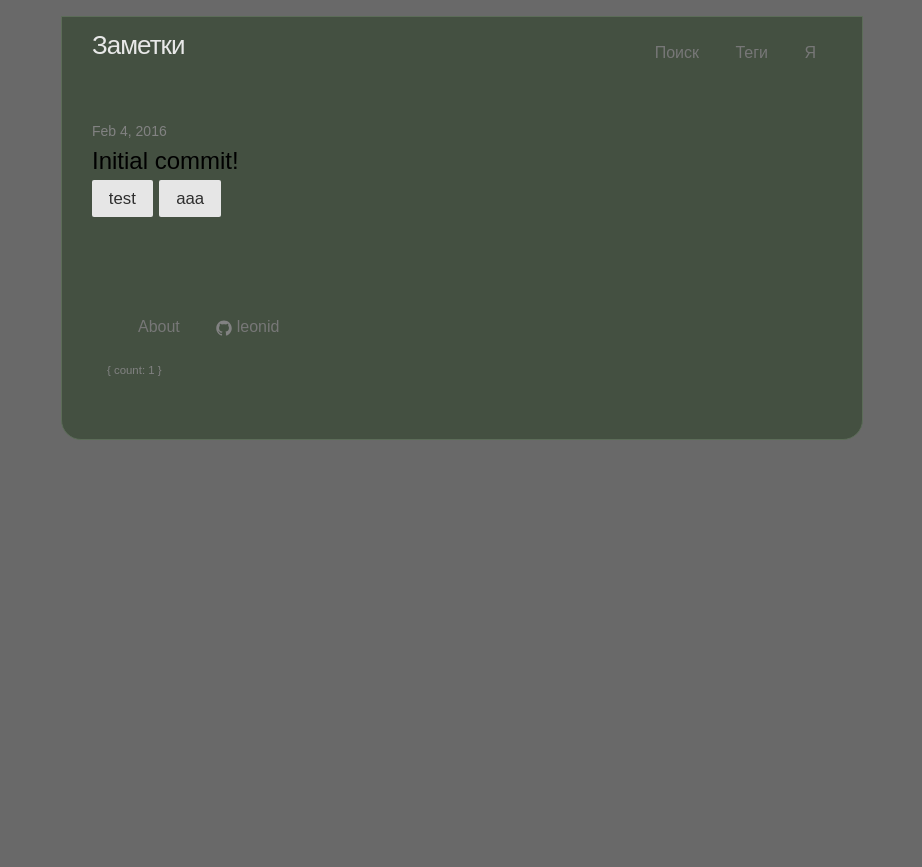
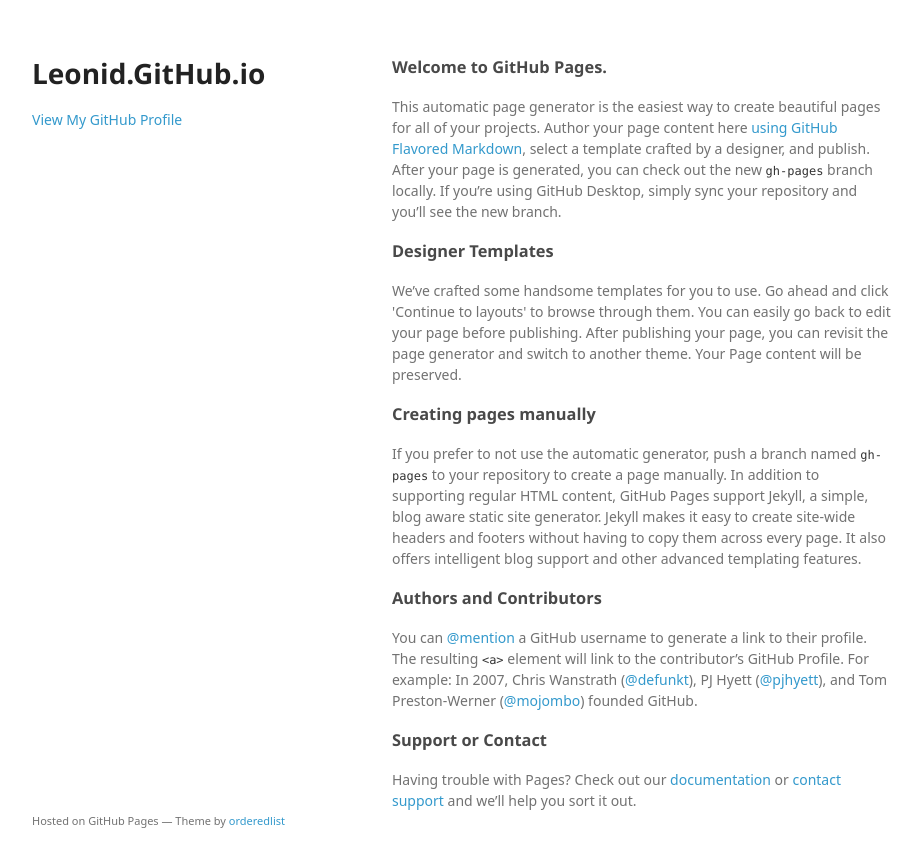
Before and after one commit to leonid/leonid.github.io, a Jekyll site: the page index.html, which Jekyll copies as it is, in a window 1280 px wide. Shown: the top 867 px of the page, without its empty margins (178-1100 px from the left). Built offline with Jekyll 4.4.1, drawn with Linux system fonts in a browser that asks for light colours; some web fonts are replaced.

Commit message:
Replace master branch with page content via GitHub

```diff
--- a/index.html
+++ b/index.html
@@ -1,30 +1,58 @@
----
-layout: default
----
+<!doctype html>
+<html>
+  <head>
+    <meta charset="utf-8">
+    <meta http-equiv="X-UA-Compatible" content="chrome=1">
+    <title>Leonid.GitHub.io by leonid</title>
 
-<div class="home">
+    <link rel="stylesheet" href="stylesheets/styles.css">
+    <link rel="stylesheet" href="stylesheets/github-light.css">
+    <meta name="viewport" content="width=device-width">
+    <!--[if lt IE 9]>
+    <script src="//html5shiv.googlecode.com/svn/trunk/html5.js"></script>
+    <![endif]-->
+  </head>
+  <body>
+    <div class="wrapper">
+      <header>
+        <h1>Leonid.GitHub.io</h1>
+        <p></p>
 
-    <!--<h1 class="page-heading">Записи</h1>-->
 
-    <ul class="post-list">
-        {% for post in site.posts %}
-        <li>
-            <span class="post-meta">{{ post.date | date: "%b %-d, %Y" }}</span>
+        <p class="view"><a href="https://github.com/leonid">View My GitHub Profile</a></p>
 
-            <h2>
-                <a class="post-link"
-                   href="{{ post.url | prepend: site.baseurl }}">{{ post.title
-                    }}</a>
-                {% for tag in post.tags %}
-                <span class="button-xsmall button-success pure-button">{{tag}}</span>
-                {% endfor %}
-            </h2>
+      </header>
+      <section>
+        <h3>
+<a id="welcome-to-github-pages" class="anchor" href="#welcome-to-github-pages" aria-hidden="true"><span aria-hidden="true" class="octicon octicon-link"></span></a>Welcome to GitHub Pages.</h3>
 
-        </li>
-        {% endfor %}
-    </ul>
+<p>This automatic page generator is the easiest way to create beautiful pages for all of your projects. Author your page content here <a href="https://guides.github.com/features/mastering-markdown/">using GitHub Flavored Markdown</a>, select a template crafted by a designer, and publish. After your page is generated, you can check out the new <code>gh-pages</code> branch locally. If you’re using GitHub Desktop, simply sync your repository and you’ll see the new branch.</p>
 
-    <!--<p class="rss-subscribe">подписаться <a href="{{ "/feed.xml" | prepend:-->
-        <!--site.baseurl }}">на RSS</a></p>-->
+<h3>
+<a id="designer-templates" class="anchor" href="#designer-templates" aria-hidden="true"><span aria-hidden="true" class="octicon octicon-link"></span></a>Designer Templates</h3>
 
-</div>
+<p>We’ve crafted some handsome templates for you to use. Go ahead and click 'Continue to layouts' to browse through them. You can easily go back to edit your page before publishing. After publishing your page, you can revisit the page generator and switch to another theme. Your Page content will be preserved.</p>
+
+<h3>
+<a id="creating-pages-manually" class="anchor" href="#creating-pages-manually" aria-hidden="true"><span aria-hidden="true" class="octicon octicon-link"></span></a>Creating pages manually</h3>
+
+<p>If you prefer to not use the automatic generator, push a branch named <code>gh-pages</code> to your repository to create a page manually. In addition to supporting regular HTML content, GitHub Pages support Jekyll, a simple, blog aware static site generator. Jekyll makes it easy to create site-wide headers and footers without having to copy them across every page. It also offers intelligent blog support and other advanced templating features.</p>
+
+<h3>
+<a id="authors-and-contributors" class="anchor" href="#authors-and-contributors" aria-hidden="true"><span aria-hidden="true" class="octicon octicon-link"></span></a>Authors and Contributors</h3>
+
+<p>You can <a href="https://help.github.com/articles/basic-writing-and-formatting-syntax/#mentioning-users-and-teams" class="user-mention">@mention</a> a GitHub username to generate a link to their profile. The resulting <code>&lt;a&gt;</code> element will link to the contributor’s GitHub Profile. For example: In 2007, Chris Wanstrath (<a href="https://github.com/defunkt" class="user-mention">@defunkt</a>), PJ Hyett (<a href="https://github.com/pjhyett" class="user-mention">@pjhyett</a>), and Tom Preston-Werner (<a href="https://github.com/mojombo" class="user-mention">@mojombo</a>) founded GitHub.</p>
+
+<h3>
+<a id="support-or-contact" class="anchor" href="#support-or-contact" aria-hidden="true"><span aria-hidden="true" class="octicon octicon-link"></span></a>Support or Contact</h3>
+
+<p>Having trouble with Pages? Check out our <a href="https://help.github.com/pages">documentation</a> or <a href="https://github.com/contact">contact support</a> and we’ll help you sort it out.</p>
+      </section>
+      <footer>
+        <p><small>Hosted on GitHub Pages &mdash; Theme by <a href="https://github.com/orderedlist">orderedlist</a></small></p>
+      </footer>
+    </div>
+    <script src="javascripts/scale.fix.js"></script>
+
+  </body>
+</html>
--- /dev/null
+++ b/javascripts/scale.fix.js
@@ -0,0 +1,17 @@
+var metas = document.getElementsByTagName('meta');
+var i;
+if (navigator.userAgent.match(/iPhone/i)) {
+  for (i=0; i<metas.length; i++) {
+    if (metas[i].name == "viewport") {
+      metas[i].content = "width=device-width, minimum-scale=1.0, maximum-scale=1.0";
+    }
+  }
+  document.addEventListener("gesturestart", gestureStart, false);
+}
+function gestureStart() {
+  for (i=0; i<metas.length; i++) {
+    if (metas[i].name == "viewport") {
+      metas[i].content = "width=device-width, minimum-scale=0.25, maximum-scale=1.6";
+    }
+  }
+}
--- /dev/null
+++ b/stylesheets/github-light.css
@@ -0,0 +1,115 @@
+/*
+   Copyright 2014 GitHub Inc.
+
+   Licensed under the Apache License, Version 2.0 (the "License");
+   you may not use this file except in compliance with the License.
+   You may obtain a copy of the License at
+
+       http://www.apache.org/licenses/LICENSE-2.0
+
+   Unless required by applicable law or agreed to in writing, software
+   distributed under the License is distributed on an "AS IS" BASIS,
+   WITHOUT WARRANTIES OR CONDITIONS OF ANY KIND, either express or implied.
+   See the License for the specific language governing permissions and
+   limitations under the License.
+
+*/
+
+.pl-c /* comment */ {
+  color: #969896;
+}
+
+.pl-c1      /* constant, markup.raw, meta.diff.header, meta.module-reference, meta.property-name, support, support.constant, support.variable, variable.other.constant */,
+.pl-s .pl-v /* string variable */ {
+  color: #0086b3;
+}
+
+.pl-e  /* entity */,
+.pl-en /* entity.name */ {
+  color: #795da3;
+}
+
+.pl-s .pl-s1 /* string source */,
+.pl-smi      /* storage.modifier.import, storage.modifier.package, storage.type.java, variable.other, variable.parameter.function */ {
+  color: #333;
+}
+
+.pl-ent /* entity.name.tag */ {
+  color: #63a35c;
+}
+
+.pl-k /* keyword, storage, storage.type */ {
+  color: #a71d5d;
+}
+
+.pl-pds              /* punctuation.definition.string, string.regexp.character-class */,
+.pl-s                /* string */,
+.pl-s .pl-pse .pl-s1 /* string punctuation.section.embedded source */,
+.pl-sr               /* string.regexp */,
+.pl-sr .pl-cce       /* string.regexp constant.character.escape */,
+.pl-sr .pl-sra       /* string.regexp string.regexp.arbitrary-repitition */,
+.pl-sr .pl-sre       /* string.regexp source.ruby.embedded */ {
+  color: #183691;
+}
+
+.pl-v /* variable */ {
+  color: #ed6a43;
+}
+
+.pl-id /* invalid.deprecated */ {
+  color: #b52a1d;
+}
+
+.pl-ii /* invalid.illegal */ {
+  background-color: #b52a1d;
+  color: #f8f8f8;
+}
+
+.pl-sr .pl-cce /* string.regexp constant.character.escape */ {
+  color: #63a35c;
+  font-weight: bold;
+}
+
+.pl-ml /* markup.list */ {
+  color: #693a17;
+}
+
+.pl-mh        /* markup.heading */,
+.pl-mh .pl-en /* markup.heading entity.name */,
+.pl-ms        /* meta.separator */ {
+  color: #1d3e81;
+  font-weight: bold;
+}
+
+.pl-mq /* markup.quote */ {
+  color: #008080;
+}
+
+.pl-mi /* markup.italic */ {
+  color: #333;
+  font-style: italic;
+}
+
+.pl-mb /* markup.bold */ {
+  color: #333;
+  font-weight: bold;
+}
+
+.pl-md /* markup.deleted, meta.diff.header.from-file */ {
+  background-color: #ffecec;
+  color: #bd2c00;
+}
+
+.pl-mi1 /* markup.inserted, meta.diff.header.to-file */ {
+  background-color: #eaffea;
+  color: #55a532;
+}
+
+.pl-mdr /* meta.diff.range */ {
+  color: #795da3;
+  font-weight: bold;
+}
+
+.pl-mo /* meta.output */ {
+  color: #1d3e81;
+}
--- /dev/null
+++ b/stylesheets/styles.css
@@ -0,0 +1,324 @@
+@font-face {
+  font-family: 'Noto Sans';
+  font-weight: 400;
+  font-style: normal;
+  src: url('../fonts/Noto-Sans-regular/Noto-Sans-regular.eot');
+  src: url('../fonts/Noto-Sans-regular/Noto-Sans-regular.eot?#iefix') format('embedded-opentype'),
+       local('Noto Sans'),
+       local('Noto-Sans-regular'),
+       url('../fonts/Noto-Sans-regular/Noto-Sans-regular.woff2') format('woff2'),
+       url('../fonts/Noto-Sans-regular/Noto-Sans-regular.woff') format('woff'),
+       url('../fonts/Noto-Sans-regular/Noto-Sans-regular.ttf') format('truetype'),
+       url('../fonts/Noto-Sans-regular/Noto-Sans-regular.svg#NotoSans') format('svg');
+}
+
+@font-face {
+  font-family: 'Noto Sans';
+  font-weight: 700;
+  font-style: normal;
+  src: url('../fonts/Noto-Sans-700/Noto-Sans-700.eot');
+  src: url('../fonts/Noto-Sans-700/Noto-Sans-700.eot?#iefix') format('embedded-opentype'),
+       local('Noto Sans Bold'),
+       local('Noto-Sans-700'),
+       url('../fonts/Noto-Sans-700/Noto-Sans-700.woff2') format('woff2'),
+       url('../fonts/Noto-Sans-700/Noto-Sans-700.woff') format('woff'),
+       url('../fonts/Noto-Sans-700/Noto-Sans-700.ttf') format('truetype'),
+       url('../fonts/Noto-Sans-700/Noto-Sans-700.svg#NotoSans') format('svg');
+}
+
+@font-face {
+  font-family: 'Noto Sans';
+  font-weight: 400;
+  font-style: italic;
+  src: url('../fonts/Noto-Sans-italic/Noto-Sans-italic.eot');
+  src: url('../fonts/Noto-Sans-italic/Noto-Sans-italic.eot?#iefix') format('embedded-opentype'),
+       local('Noto Sans Italic'),
+       local('Noto-Sans-italic'),
+       url('../fonts/Noto-Sans-italic/Noto-Sans-italic.woff2') format('woff2'),
+       url('../fonts/Noto-Sans-italic/Noto-Sans-italic.woff') format('woff'),
+       url('../fonts/Noto-Sans-italic/Noto-Sans-italic.ttf') format('truetype'),
+       url('../fonts/Noto-Sans-italic/Noto-Sans-italic.svg#NotoSans') format('svg');
+}
+
+@font-face {
+  font-family: 'Noto Sans';
+  font-weight: 700;
+  font-style: italic;
+  src: url('../fonts/Noto-Sans-700italic/Noto-Sans-700italic.eot');
+  src: url('../fonts/Noto-Sans-700italic/Noto-Sans-700italic.eot?#iefix') format('embedded-opentype'),
+       local('Noto Sans Bold Italic'),
+       local('Noto-Sans-700italic'),
+       url('../fonts/Noto-Sans-700italic/Noto-Sans-700italic.woff2') format('woff2'),
+       url('../fonts/Noto-Sans-700italic/Noto-Sans-700italic.woff') format('woff'),
+       url('../fonts/Noto-Sans-700italic/Noto-Sans-700italic.ttf') format('truetype'),
+       url('../fonts/Noto-Sans-700italic/Noto-Sans-700italic.svg#NotoSans') format('svg');
+}
+
+body {
+  background-color: #fff;
+  padding:50px;
+  font: 14px/1.5 "Noto Sans", "Helvetica Neue", Helvetica, Arial, sans-serif;
+  color:#727272;
+  font-weight:400;
+}
+
+h1, h2, h3, h4, h5, h6 {
+  color:#222;
+  margin:0 0 20px;
+}
+
+p, ul, ol, table, pre, dl {
+  margin:0 0 20px;
+}
+
+h1, h2, h3 {
+  line-height:1.1;
+}
+
+h1 {
+  font-size:28px;
+}
+
+h2 {
+  color:#393939;
+}
+
+h3, h4, h5, h6 {
+  color:#494949;
+}
+
+a {
+  color:#39c;
+  text-decoration:none;
+}
+
+a:hover {
+  color:#069;
+}
+
+a small {
+  font-size:11px;
+  color:#777;
+  margin-top:-0.3em;
+  display:block;
+}
+
+a:hover small {
+  color:#777;
+}
+
+.wrapper {
+  width:860px;
+  margin:0 auto;
+}
+
+blockquote {
+  border-left:1px solid #e5e5e5;
+  margin:0;
+  padding:0 0 0 20px;
+  font-style:italic;
+}
+
+code, pre {
+  font-family:Monaco, Bitstream Vera Sans Mono, Lucida Console, Terminal, Consolas, Liberation Mono, DejaVu Sans Mono, Courier New, monospace;
+  color:#333;
+  font-size:12px;
+}
+
+pre {
+  padding:8px 15px;
+  background: #f8f8f8;
+  border-radius:5px;
+  border:1px solid #e5e5e5;
+  overflow-x: auto;
+}
+
+table {
+  width:100%;
+  border-collapse:collapse;
+}
+
+th, td {
+  text-align:left;
+  padding:5px 10px;
+  border-bottom:1px solid #e5e5e5;
+}
+
+dt {
+  color:#444;
+  font-weight:700;
+}
+
+th {
+  color:#444;
+}
+
+img {
+  max-width:100%;
+}
+
+header {
+  width:270px;
+  float:left;
+  position:fixed;
+  -webkit-font-smoothing:subpixel-antialiased;
+}
+
+header ul {
+  list-style:none;
+  height:40px;
+  padding:0;
+  background: #f4f4f4;
+  border-radius:5px;
+  border:1px solid #e0e0e0;
+  width:270px;
+}
+
+header li {
+  width:89px;
+  float:left;
+  border-right:1px solid #e0e0e0;
+  height:40px;
+}
+
+header li:first-child a {
+  border-radius:5px 0 0 5px;
+}
+
+header li:last-child a {
+  border-radius:0 5px 5px 0;
+}
+
+header ul a {
+  line-height:1;
+  font-size:11px;
+  color:#999;
+  display:block;
+  text-align:center;
+  padding-top:6px;
+  height:34px;
+}
+
+header ul a:hover {
+  color:#999;
+}
+
+header ul a:active {
+  background-color:#f0f0f0;
+}
+
+strong {
+  color:#222;
+  font-weight:700;
+}
+
+header ul li + li + li {
+  border-right:none;
+  width:89px;
+}
+
+header ul a strong {
+  font-size:14px;
+  display:block;
+  color:#222;
+}
+
+section {
+  width:500px;
+  float:right;
+  padding-bottom:50px;
+}
+
+small {
+  font-size:11px;
+}
+
+hr {
+  border:0;
+  background:#e5e5e5;
+  height:1px;
+  margin:0 0 20px;
+}
+
+footer {
+  width:270px;
+  float:left;
+  position:fixed;
+  bottom:50px;
+  -webkit-font-smoothing:subpixel-antialiased;
+}
+
+@media print, screen and (max-width: 960px) {
+
+  div.wrapper {
+    width:auto;
+    margin:0;
+  }
+
+  header, section, footer {
+    float:none;
+    position:static;
+    width:auto;
+  }
+
+  header {
+    padding-right:320px;
+  }
+
+  section {
+    border:1px solid #e5e5e5;
+    border-width:1px 0;
+    padding:20px 0;
+    margin:0 0 20px;
+  }
+
+  header a small {
+    display:inline;
+  }
+
+  header ul {
+    position:absolute;
+    right:50px;
+    top:52px;
+  }
+}
+
+@media print, screen and (max-width: 720px) {
+  body {
+    word-wrap:break-word;
+  }
+
+  header {
+    padding:0;
+  }
+
+  header ul, header p.view {
+    position:static;
+  }
+
+  pre, code {
+    word-wrap:normal;
+  }
+}
+
+@media print, screen and (max-width: 480px) {
+  body {
+    padding:15px;
+  }
+
+  header ul {
+    width:99%;
+  }
+
+  header li, header ul li + li + li {
+    width:33%;
+  }
+}
+
+@media print {
+  body {
+    padding:0.4in;
+    font-size:12pt;
+    color:#444;
+  }
+}
```
Also changed, not shown: params.json (added, +6 -0 lines).
